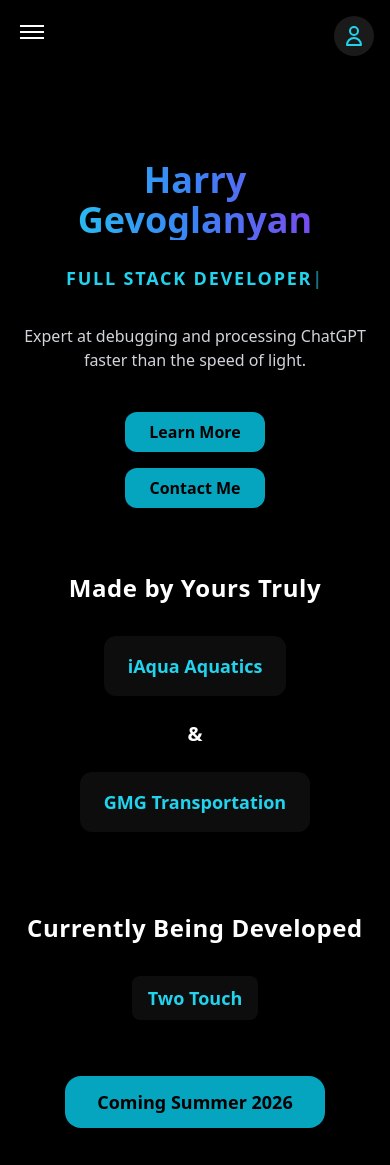
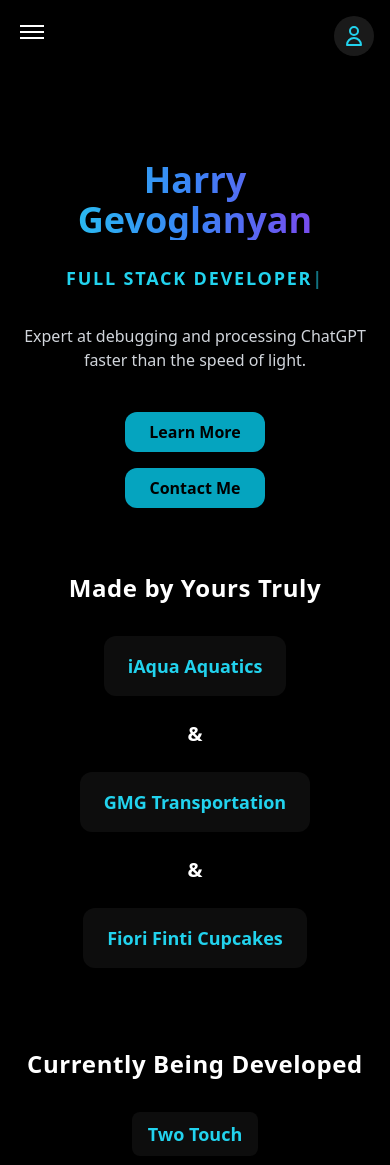
Before and after one commit to gevoglanyan/Gevoglanyan, a React (Create React App) app: page / in a window 390 px wide. Shown: the top 1165 px of the page. Built offline with nearby package versions, Linux system fonts and the light colour scheme; the HTML template or start-up script is replaced by a standard one.

Commit message:
More Updates for Mobile

```diff
--- a/src/App.js
+++ b/src/App.js
@@ -5,7 +5,6 @@
 import Landing from './components/Landing';
 import About from './components/About';
 import Skills from './components/Skills';
-import ClientWork from './components/ClientWork';
 import Projects from './components/Projects';
 import Gaming from './components/Gaming';
 import Contact from './components/Contact';
@@ -50,7 +49,6 @@
           <Landing />
           <About />
           <Skills />
-          <ClientWork />
           <Projects />
           <Gaming />
           <Contact />
--- a/src/components/ClientWork.js
+++ b/src/components/ClientWork.js
@@ -37,7 +37,7 @@
     },
   },
   {
-    name: "Fiori Finti",
+    name: "Fiori Finti Cupcakes",
     description:
       "is an elegant e-commerce platform specializing in premium artificial flowers and floral arrangements.",
     tools: ["React", "Next.js", "Stripe API"],
@@ -50,7 +50,7 @@
     ],
     link: {
       text: "Visit Store",
-      href: "https://fiorifinti.com",
+      href: "https://fiorifinticupcakes.com"
     },
   },
   {
--- a/src/components/Landing.js
+++ b/src/components/Landing.js
@@ -114,6 +114,22 @@
               GMG Transportation
             </a>
           </motion.div>
+
+          <span className="text-white text-xl font-semibold">&</span>
+
+          <motion.div
+            className="backdrop-blur-md bg-white/5 rounded-xl px-6 py-4 shadow-lg hover:bg-white/10 transition"
+            whileHover={{ scale: 1.05 }}
+          >
+            <a
+              href="https://fiorifinticupcakes.com"
+              target="_blank"
+              rel="noopener noreferrer"
+              className="text-cyan-400 text-lg sm:text-xl md:text-2xl font-semibold"
+            >
+              Fiori Finti Cupcakes
+            </a>
+          </motion.div>
         </div>
 
         <div className="mt-20">
--- a/src/components/Menu.js
+++ b/src/components/Menu.js
@@ -4,7 +4,6 @@
   { id: 'landing', label: 'LANDING' },
   { id: 'about', label: 'ABOUT' },
   { id: 'skills', label: 'SKILLS' },
-  { id: 'client-work', label: 'CLIENT WORK' },
   { id: 'projects', label: 'PROJECTS' },
   { id: 'gaming', label: 'GAMING' },
   { id: 'contact', label: 'CONTACT' },
```
